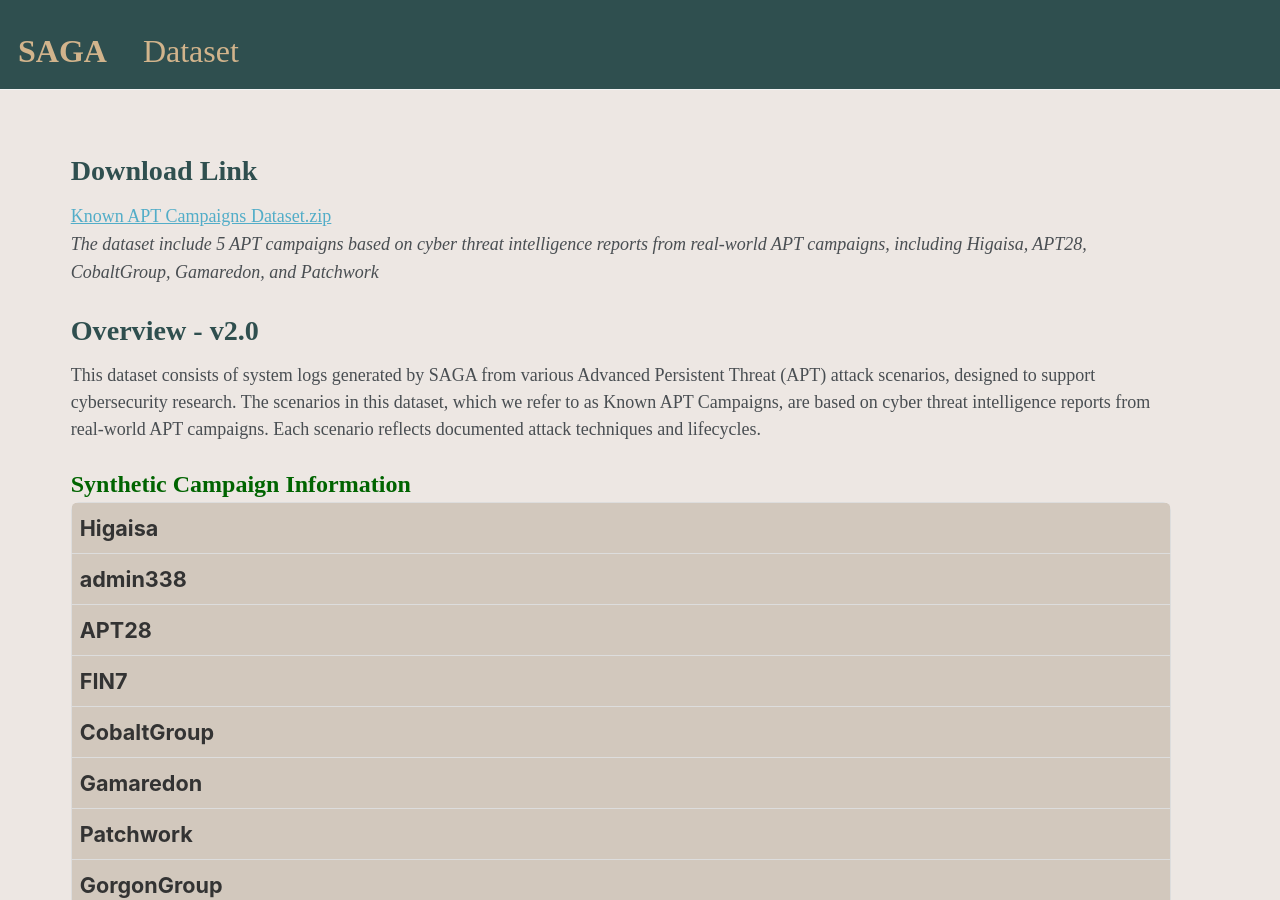
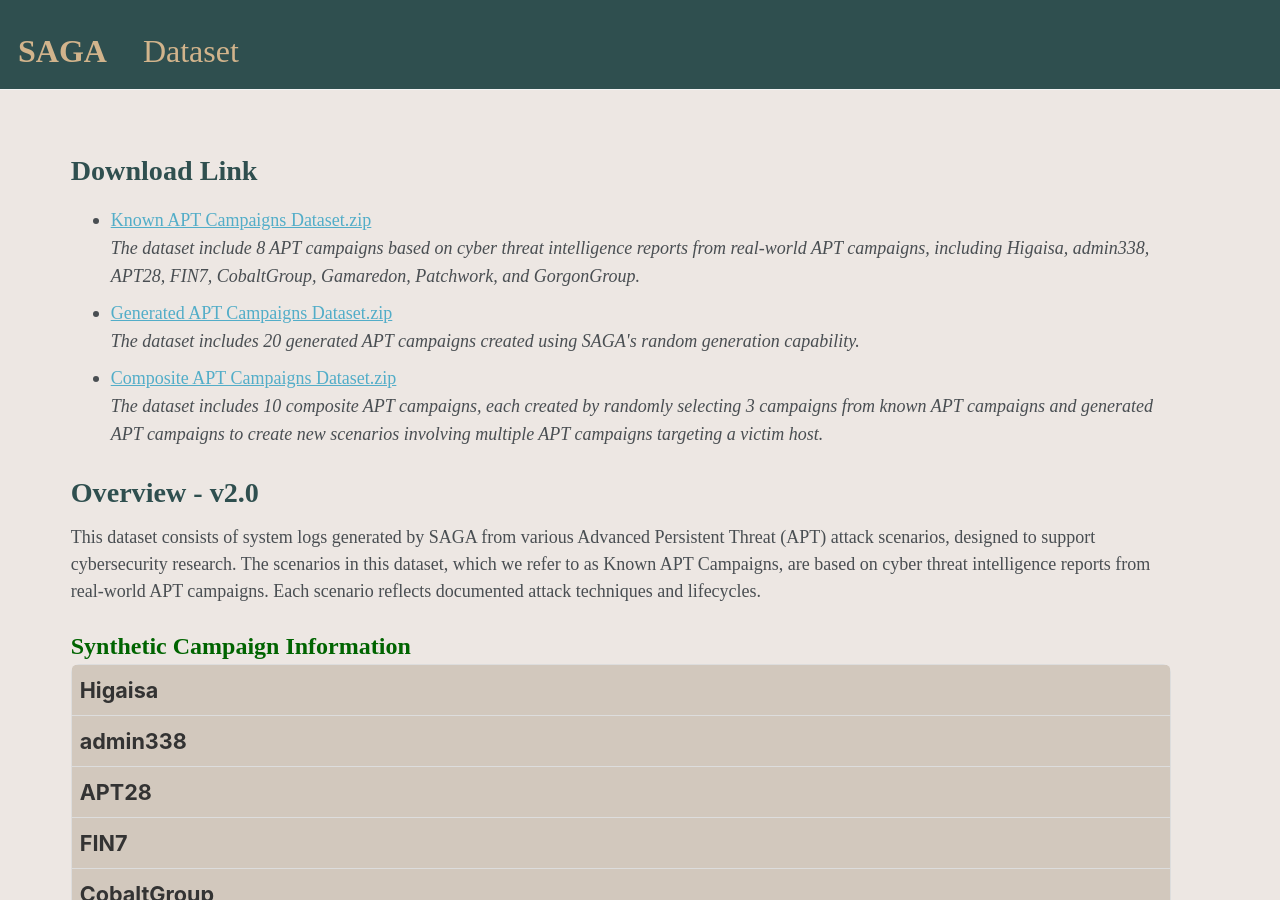
Before and after one commit to KKKK16/KKKK16.github.io, a Jekyll site: the page built from _pages/dataset_v2.md, in a window 1280 px wide and 900 px high. Built offline with Jekyll 4.4.1, drawn with Linux system fonts in a browser that asks for light colours.

Commit message:
Update dataset_v2.md

```diff
--- a/_pages/dataset_v2.md
+++ b/_pages/dataset_v2.md
@@ -4,9 +4,15 @@ permalink: /dataset/v2
 author_profile: false
 ---
 <h1 style= "color:#2F4F4F; font-family: 'Work Sans'; margin-top: 1em !important;">Download Link</h1>
-<a href="https://drive.google.com/file/d/1XdlHEUJ0rvHFf3HfY1VYYkhLsMU6wg_A/view?usp=sharing" target="_blank" style="font-family: 'Work Sans';">Known APT Campaigns Dataset.zip</a><br>
-<em style="font-family: 'Work Sans';">The dataset include 5 APT campaigns based on cyber threat intelligence reports from real-world APT campaigns, including Higaisa, APT28, CobaltGroup, Gamaredon, and Patchwork</em>
+<ul>
+  <li><a href="https://drive.google.com/file/d/1LgCIlkkRZrLwlny3_od-D8E2jmkQ2jVy/view?usp=drive_link" target="_blank" style="font-family: 'Work Sans';">Known APT Campaigns Dataset.zip</a><br>
+    <em style="font-family: 'Work Sans';">The dataset include 8 APT campaigns based on cyber threat intelligence reports from real-world APT campaigns, including Higaisa, admin338, APT28, FIN7, CobaltGroup, Gamaredon, Patchwork, and GorgonGroup.</em><br></li>
+  <li><a href="https://drive.google.com/file/d/1e-8s4-DIM0FpRIJTqAaWC7uXUshr3WTu/view?usp=drive_link" target="_blank" style="font-family: 'Work Sans';">Generated APT Campaigns Dataset.zip</a><br>
+    <em style="font-family: 'Work Sans';">The dataset includes 20 generated APT campaigns created using SAGA's random generation capability.</em><br></li>
+  <li><a href="https://drive.google.com/file/d/16vbSaAyXvrnBM7tVrTe6E52m1JwRy_m2/view?usp=drive_link" target="_blank" style="font-family: 'Work Sans';">Composite APT Campaigns Dataset.zip</a><br>
+    <em style="font-family: 'Work Sans';">The dataset includes 10 composite APT campaigns, each created by randomly selecting 3 campaigns from known APT campaigns and generated APT campaigns to create new scenarios involving multiple APT campaigns targeting a victim host.</em></li>
 
+</ul>
 <h1 style= "color:#2F4F4F; font-family: 'Work Sans'; margin-top: 1em !important;">Overview - v2.0</h1>
 <p style="font-family: 'Work Sans';">This dataset consists of system logs generated by SAGA from various Advanced Persistent Threat (APT) attack scenarios, designed to support cybersecurity research. The scenarios in this dataset, which we refer to as Known APT Campaigns, are based on cyber threat intelligence reports from real-world APT campaigns. Each scenario reflects documented attack techniques and lifecycles.</p>
 
```
